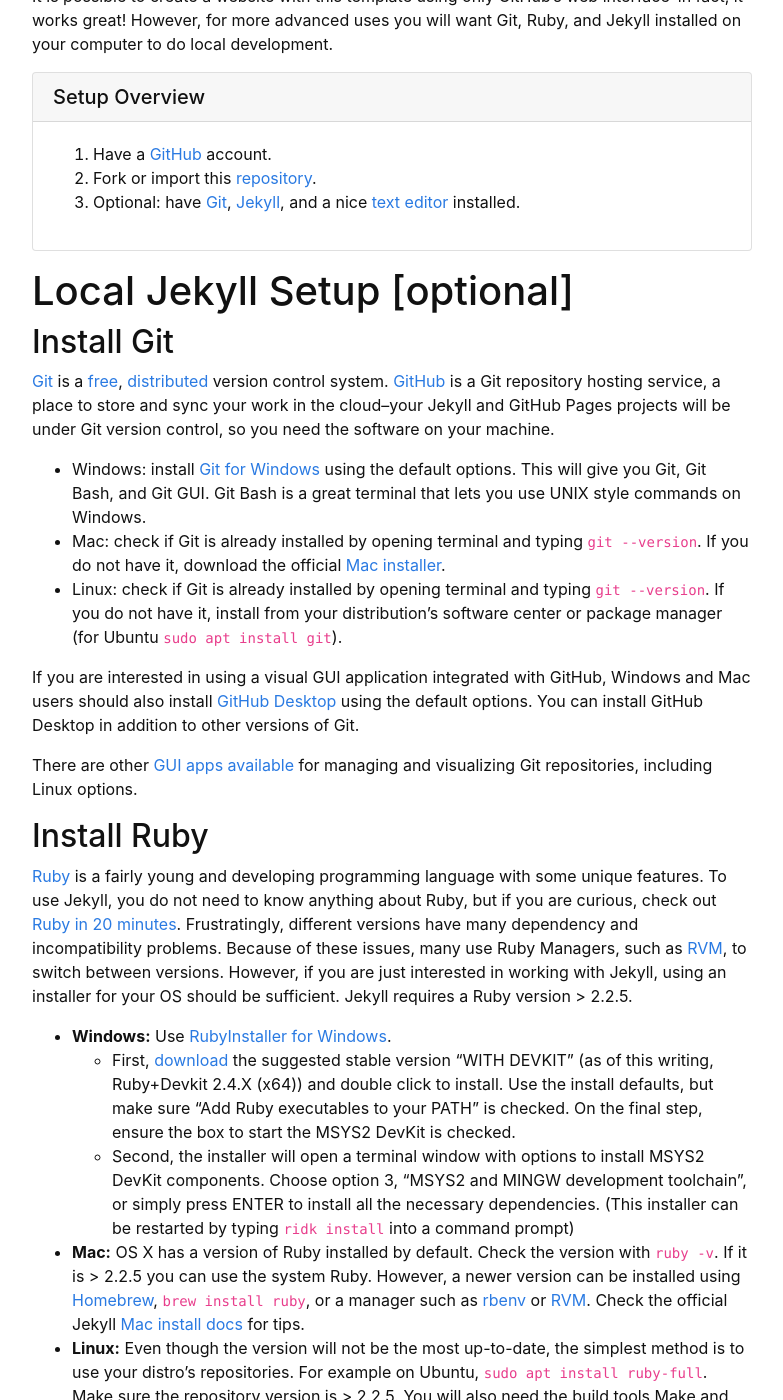
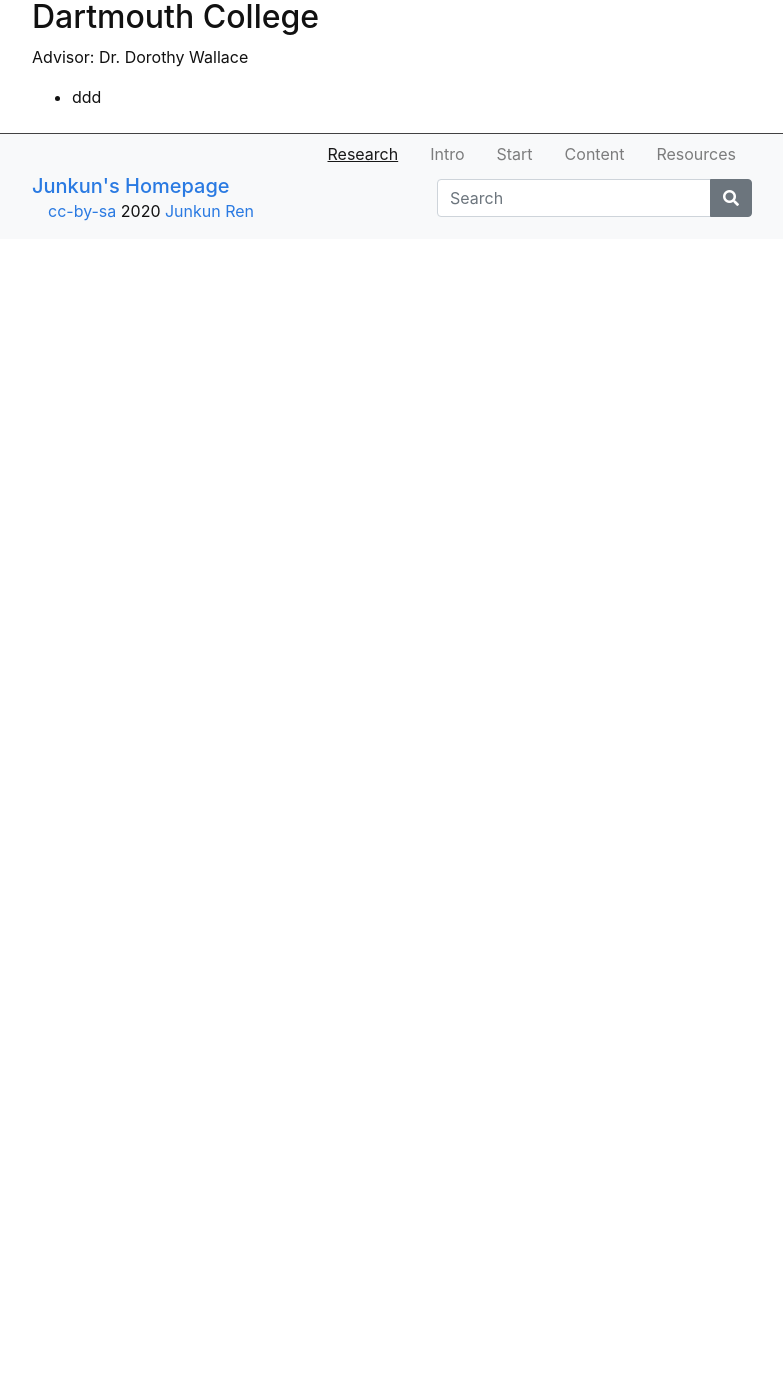
Before and after one commit to junkun-ren/PersonalWebsite, a Jekyll site: the page built from content/0-prep.md, in a window 1280 px wide and 1400 px high, scrolled down 270 px. Shown: the whole window, without its empty margins (248-1031 px from the left). Built offline with Jekyll 4.4.1, drawn with Linux system fonts in a browser that asks for light colours; after the commit the page ends 900 px from its top, so only the background shows below that; some of the changed text lies outside the part shown.

Commit message:
Update 0-prep.md

```diff
--- a/content/0-prep.md
+++ b/content/0-prep.md
@@ -1,75 +1,16 @@
 ---
-title: Prep
+title: Research
 nav: true
 ---
 
-# Workshop Prep
+## Peking Universiry, Theoretical Ecology Group <br/>
+Advisor: Dr. Shaopeng Wang
 
-To create your own materials using `workshop-template-b`, please create a free [GitHub account](https://github.com/join) if you do not have one already.
-Basic familiarity with the GitHub web interface will be helpful.
+- Question
+- Built a eco-evolutionary model of <br/>
+- url
 
-For a quick introduction check out GitHub's [Hello World guide](https://guides.github.com/activities/hello-world/) and [Try Git](https://try.github.io/).
+## Dartmouth College <br/>
+Advisor: Dr. Dorothy Wallace
 
-It is possible to create a website with this template using only GitHub's web interface--in fact, it works great!
-However, for more advanced uses you will want Git, Ruby, and Jekyll installed on your computer to do local development.
-
-{% capture text %}
-1. Have a [GitHub](https://github.com) account.
-2. Fork or import this [repository](https://github.com/evanwill/workshop-template-b).
-3. Optional: have [Git](https://git-scm.com/), [Jekyll](https://jekyllrb.com/), and a nice [text editor](https://code.visualstudio.com/) installed.
-{% endcapture %}
-{% include card.md text=text header="Setup Overview" %}
-
-# Local Jekyll Setup [optional]
-
-## Install Git
-
-[Git](https://git-scm.com/) is a [free](https://www.gnu.org/philosophy/free-sw.en.html), [distributed](https://en.wikipedia.org/wiki/Distributed_version_control) version control system. [GitHub](https://github.com/) is a Git repository hosting service, a place to store and sync your work in the cloud--your Jekyll and GitHub Pages projects will be under Git version control, so you need the software on your machine.
-
-- Windows: install [Git for Windows](https://git-for-windows.github.io/) using the default options. This will give you Git, Git Bash, and Git GUI. Git Bash is a great terminal that lets you use UNIX style commands on Windows.
-- Mac: check if Git is already installed by opening terminal and typing `git --version`. If you do not have it, download the official [Mac installer](https://git-scm.com/downloads).
-- Linux: check if Git is already installed by opening terminal and typing `git --version`. If you do not have it, install from your distribution's software center or package manager (for Ubuntu `sudo apt install git`).
-
-If you are interested in using a visual GUI application integrated with GitHub, Windows and Mac users should also install [GitHub Desktop](https://desktop.github.com/) using the default options.
-You can install GitHub Desktop in addition to other versions of Git.
-
-There are other [GUI apps available](https://git-scm.com/downloads/guis) for managing and visualizing Git repositories, including Linux options.
-
-## Install Ruby
-
-[Ruby](https://www.ruby-lang.org/en/) is a fairly young and developing programming language with some unique features.
-To use Jekyll, you do not need to know anything about Ruby, but if you are curious, check out [Ruby in 20 minutes](https://www.ruby-lang.org/en/documentation/quickstart/).
-Frustratingly, different versions have many dependency and incompatibility problems.
-Because of these issues, many use Ruby Managers, such as [RVM](http://rvm.io/), to switch between versions.
-However, if you are just interested in working with Jekyll, using an installer for your OS should be sufficient.
-Jekyll requires a Ruby version > 2.2.5.
-
-- **Windows:** Use [RubyInstaller for Windows](https://rubyinstaller.org/).
-    - First, [download](https://rubyinstaller.org/downloads/) the suggested stable version "WITH DEVKIT" (as of this writing, Ruby+Devkit 2.4.X (x64)) and double click to install. Use the install defaults, but make sure "Add Ruby executables to your PATH" is checked. On the final step, ensure the box to start the MSYS2 DevKit is checked.
-    - Second, the installer will open a terminal window with options to install MSYS2 DevKit components. Choose option 3, "MSYS2 and MINGW development toolchain", or simply press ENTER to install all the necessary dependencies. (This installer can be restarted by typing `ridk install` into a command prompt)
-- **Mac:** OS X has a version of Ruby installed by default. Check the version with `ruby -v`. If it is > 2.2.5 you can use the system Ruby. However, a newer version can be installed using [Homebrew](https://brew.sh/), `brew install ruby`, or a manager such as [rbenv](https://github.com/rbenv/rbenv) or [RVM](http://rvm.io/). Check the official Jekyll [Mac install docs](https://jekyllrb.com/docs/installation/#macOS) for tips.
-- **Linux:** Even though the version will not be the most up-to-date, the simplest method is to use your distro's repositories. For example on Ubuntu, `sudo apt install ruby-full`. Make sure the repository version is > 2.2.5. You will also need the build tools Make and GCC, on Ubuntu get them with `sudo apt install build-essential`. For a more up-to-date version, use a manager such as [RVM](http://rvm.io/).
-
-## Install Jekyll
-
-Jekyll is a Gem, a software package installed via Ruby's management system called RubyGems (similar to Python's Pip).
-Open a terminal and type:
-`gem install jekyll bundler`
-
-This will take a minute as Gem installs all the dependencies and builds extensions.
-
-{% capture alert %}*Note:* Jekyll does not officially support Windows, however it is cross platform (they just don’t officially write windows documentation or check for bugs).
-There is a [Jekyll on Windows](https://jekyllrb.com/docs/windows/#installation) page, but it can be out of date and inaccurate.{% endcapture %}
-{% include alert.md text=alert color="warning" %}
-
-# Text Editor
-
-When working with code you should have a good text editor.
-Windows notepad does not handle UTF-8 encoding or UNIX line endings that are standard for cross platform applications.
-For basic editing, Windows [Notepad++](https://notepad-plus-plus.org/), Mac TextEdit, or Linux Gedit are sufficient.
-However, a more complete code editor will be helpful for managing Jekyll projects.
-
-Open-source cross platform suggestions:
-
-- [Visual Studio Code](https://code.visualstudio.com/)
-- [Atom](https://atom.io/)
+- ddd
```
